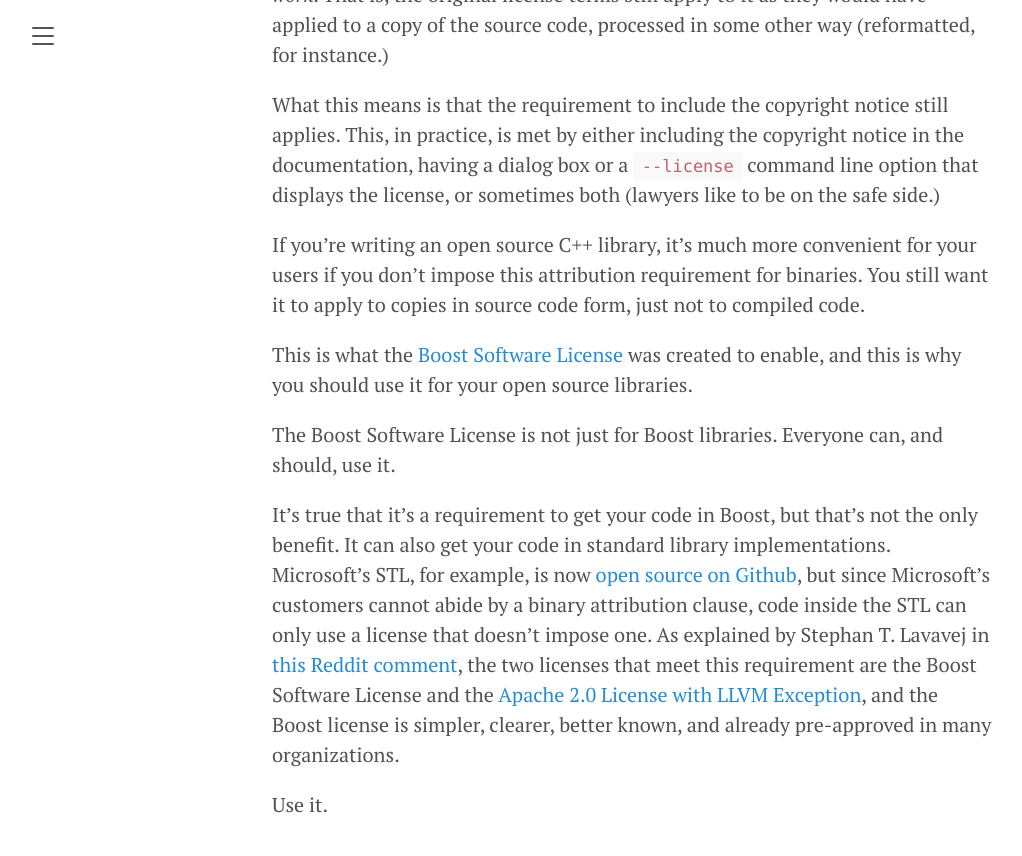
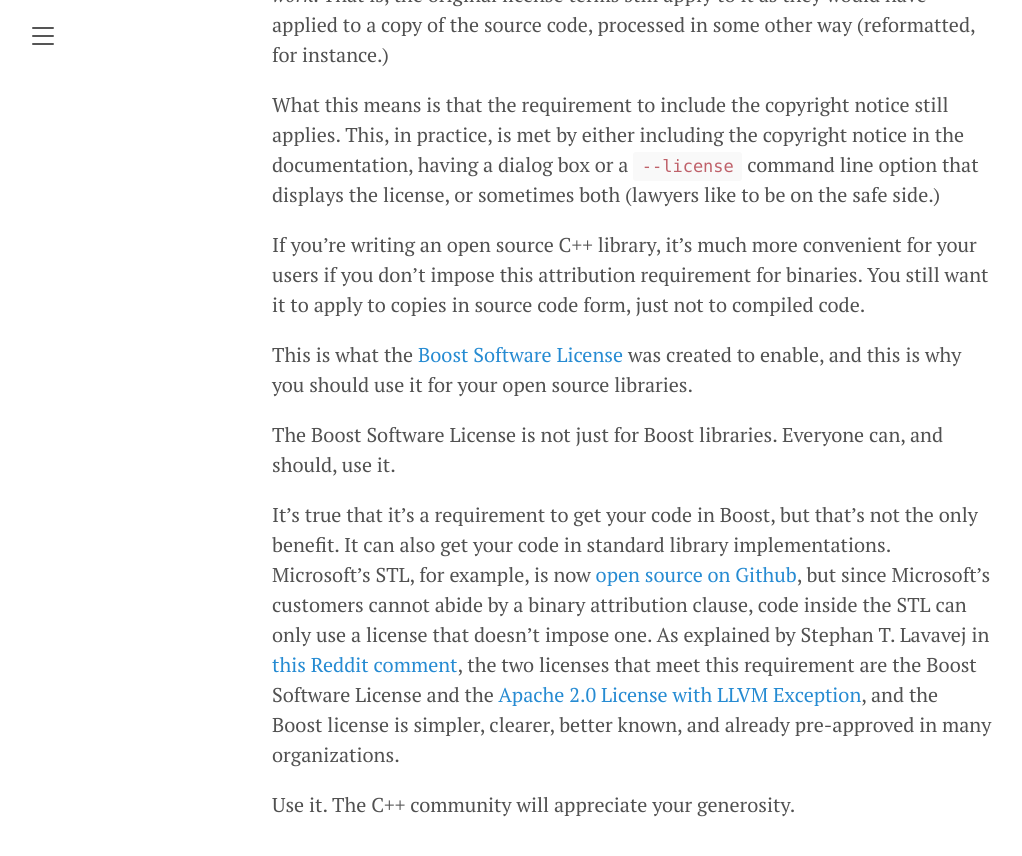
Before and after one commit to pdimov/blog, a Jekyll site: the page built from _posts/2020-09-06-why-use-the-boost-license.md, in a window 1280 px wide and 900 px high, scrolled down 1050 px. Shown: the top 856 px of the window, without its empty margins (8-1030 px from the left). Built offline with Jekyll 4.4.1, drawn with Linux system fonts in a browser that asks for light colours.

Commit message:
Minor edits

```diff
--- a/_posts/2020-09-06-why-use-the-boost-license.md
+++ b/_posts/2020-09-06-why-use-the-boost-license.md
@@ -62,4 +62,4 @@
 and the Boost license is simpler, clearer, better known, and already
 pre-approved in many organizations.
 
-Use it.
+Use it. The C++ community will appreciate your generosity.
```
